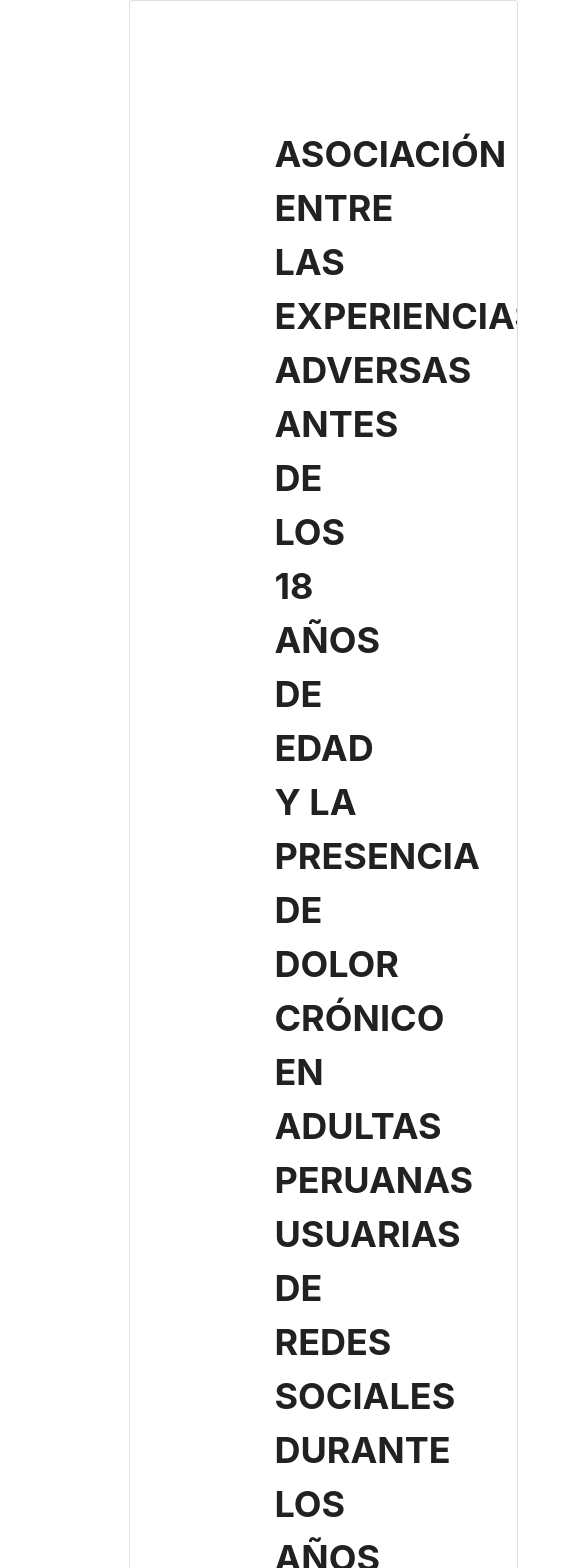
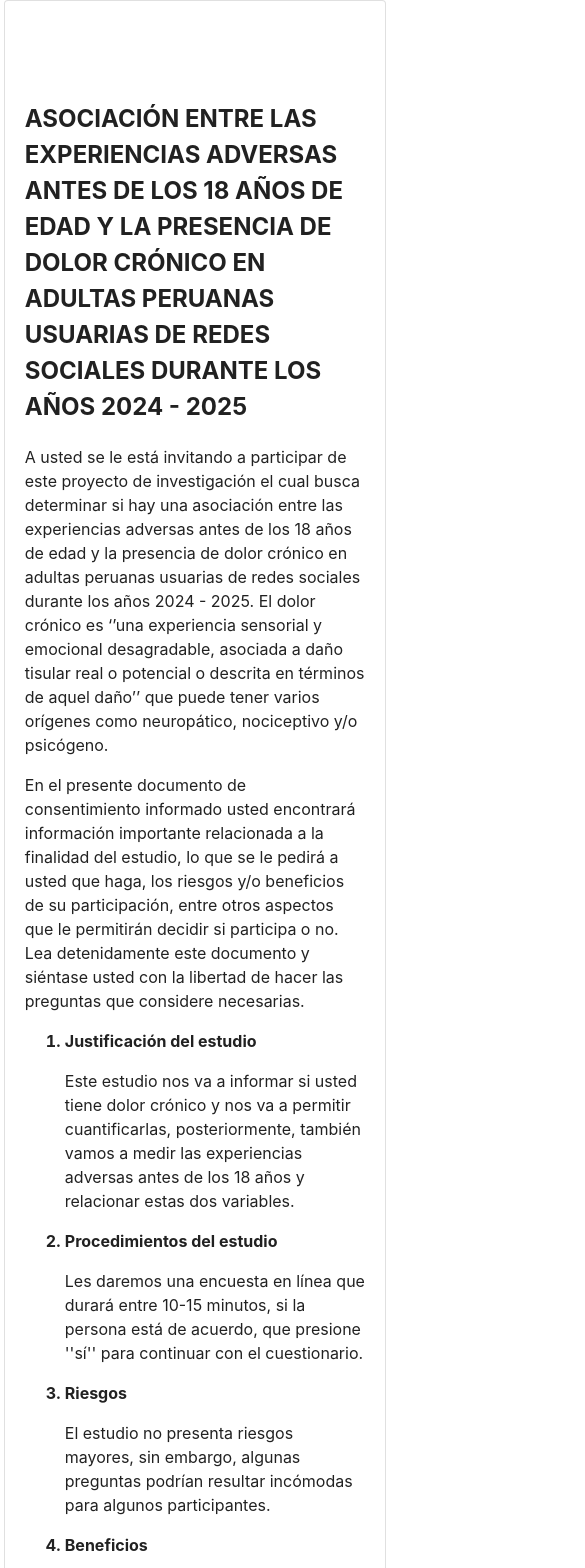
Before and after one commit to Teocchiii-projects/Front-TesisAlexia, a React (Vite) app: page / in a window 390 px wide. Shown: the top 1568 px of the page, 585 px wide, since content can reach past the window. Built offline with nearby package versions, Linux system fonts and the light colour scheme.

Commit message:
chore: reactive added.

```diff
--- a/src/survey/pages/home.css
+++ b/src/survey/pages/home.css
@@ -1,24 +1,67 @@
-li{
+li {
     font-weight: bold;
 }
-.initial__window__paragraph{
+
+.initial__window__paragraph {
     font-size: 1.5rem;
     margin-top: 1rem;
     margin-bottom: 1rem;
     text-align: left;
-
 }
 
-.study__members{
+.study__members {
     font-weight: normal;
 }
-.home__card{
+
+.home__card {
     justify-content: center;
     font-size: 1.5rem;
     padding: 2rem 8rem 2rem;
     margin-left: 20%;
     margin-right: 20%;
 }
-.bold__paragraph{
+
+.bold__paragraph {
     font-weight: bold;
 }
+
+/* Media queries for responsiveness */
+@media (max-width: 768px) {
+    .home__card {
+        padding: 1rem 2%;
+        margin-left: 2%;
+        margin-right: 2%;
+    }
+
+    .initial__window__paragraph {
+        font-size: 1.2rem;
+    }
+
+    .study__members {
+        font-size: 1.2rem;
+    }
+
+    li {
+        font-size: 1.2rem;
+    }
+}
+
+@media (max-width: 480px) {
+    .home__card {
+        padding: 1rem 1%;
+        margin-left: 1%;
+        margin-right: 1%;
+    }
+
+    .initial__window__paragraph {
+        font-size: 1rem;
+    }
+
+    .study__members {
+        font-size: 1rem;
+    }
+
+    li {
+        font-size: 1rem;
+    }
+}
```
